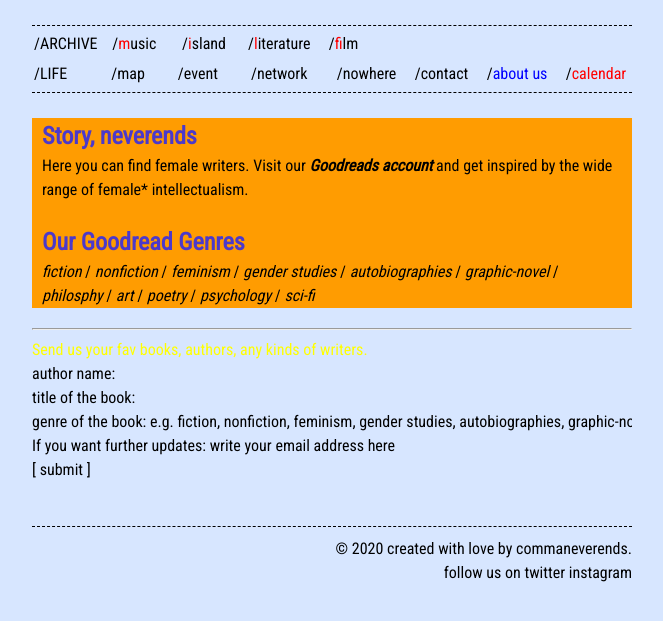
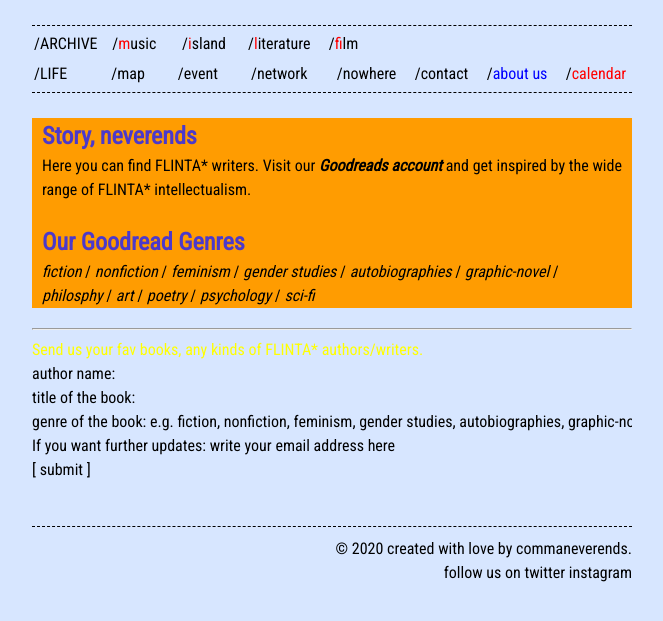
Before and after one commit to jeonghihi/commaneverends.github.io, a Jekyll site: the page built from a_literature.md, in a window 1280 px wide. Shown: the top 621 px of the page, without its empty margins (308-971 px from the left). Built offline with Jekyll 4.4.1, drawn with Linux system fonts in a browser that asks for light colours; a script that is not in the unit is left out.

Commit message:
Update a_literature.md

```diff
--- a/a_literature.md
+++ b/a_literature.md
@@ -20,7 +20,7 @@ h2 {color:#4C39CA; font-size: 24px;
 
     <div class="maintext">
 <h2> Story, neverends </h2>
-Here you can find female writers. Visit our <span style="font-weight: bold; font-style: italic;"><a href="https://www.goodreads.com/user/show/104617976-commaneverends" target="_blank"> Goodreads account </a></span> and get inspired by the wide range of female* intellectualism.
+Here you can find FLINTA* writers. Visit our <span style="font-weight: bold; font-style: italic;"><a href="https://www.goodreads.com/user/show/104617976-commaneverends" target="_blank"> Goodreads account </a></span> and get inspired by the wide range of FLINTA* intellectualism.
 
 <h2>Our Goodread Genres</h2>
 <em>fiction</em> / <em>nonfiction</em> / <em>feminism</em> / <em>gender studies</em> / <em>autobiographies</em> / <em>graphic-novel</em> / <em>philosphy</em> / <em>art</em> / <em>poetry</em> / <em>psychology</em> / <em>sci-fi</em>
@@ -31,7 +31,7 @@ Here you can find female writers. Visit our <span style="font-weight: bold; font
 
 ---
 
-<font color='yellow'> Send us your fav books, authors, any kinds of writers. </font>
+<font color='yellow'> Send us your fav books, any kinds of FLINTA* authors/writers. </font>
 
 <script data-cfasync="false" type="text/javascript" src="form-submission-handler.js"></script>
 
```
